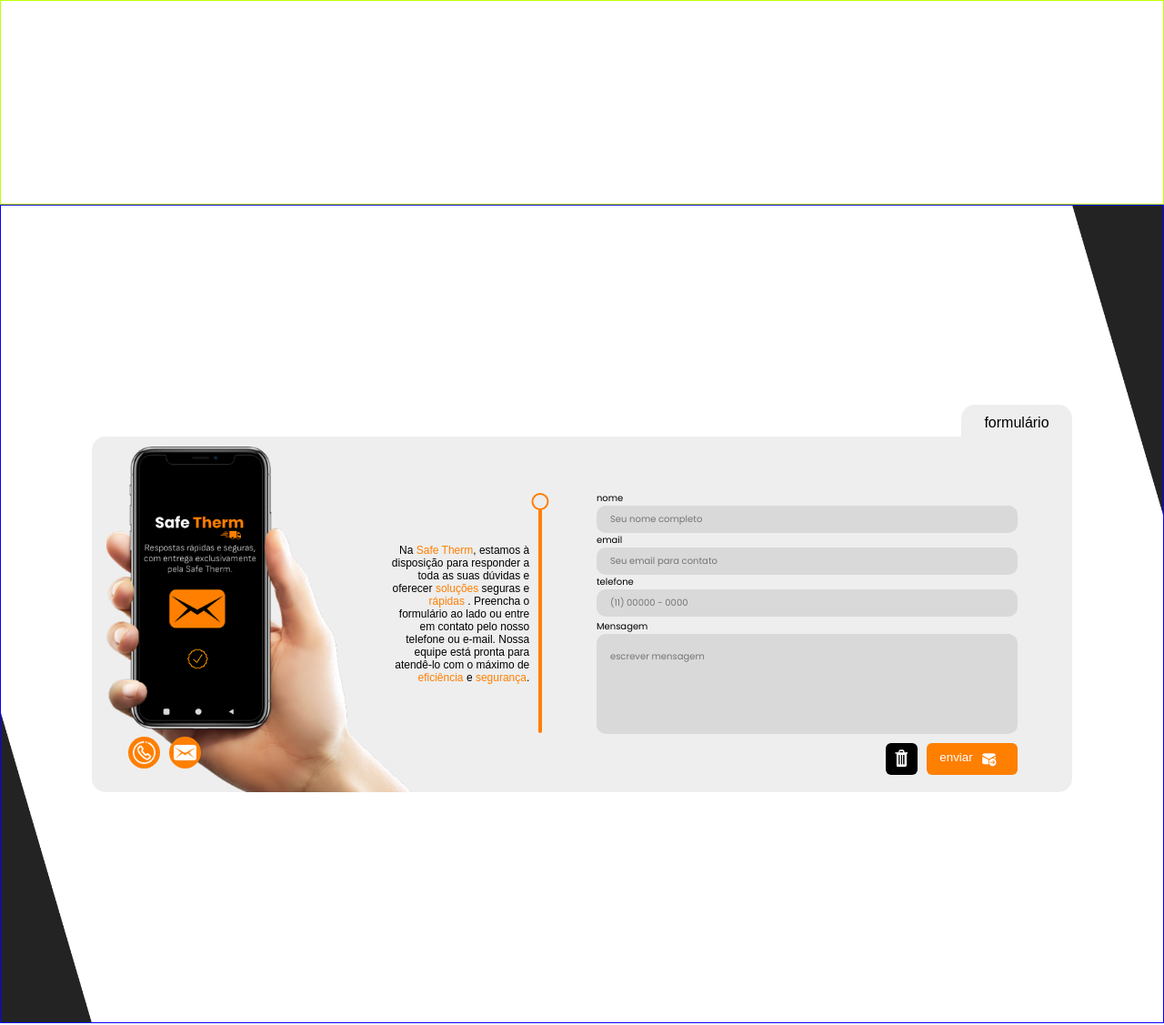
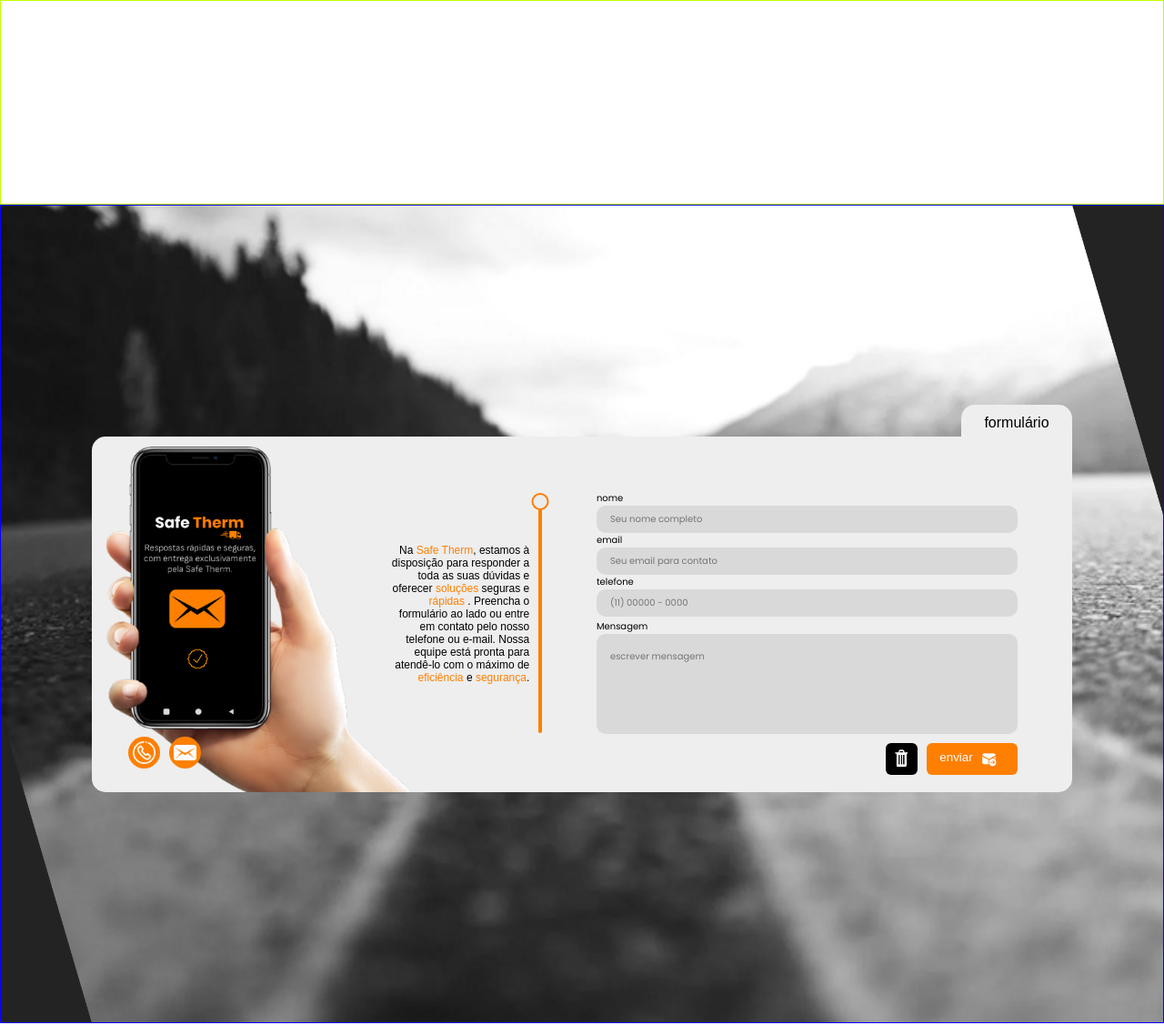
Before and after one commit to emillyreis06/grupo12, a plain HTML site: page Site Institucional/public/index.html in a window 1280 px wide. Shown: the part 2700-3827 px from the top of the page at 91% size. Drawn offline with Linux system fonts and the light colour scheme; a web font is replaced by a local one.

Commit message:
Arrumei um erro no background

```diff
--- a/Site Institucional/public/styles/onepage.css
+++ b/Site Institucional/public/styles/onepage.css
@@ -117,6 +117,10 @@ header nav .menu-primario ul {
 .contato {
     height: 900px;
     border: 1px solid rgb(8, 0, 255);
+    background-image: url(../assets/img/Fundo_contato.png);
+    background-repeat: no-repeat;
+    background-position: center;
+    background-size: cover;
 }
 .contato .container {
     display: flex;
```
